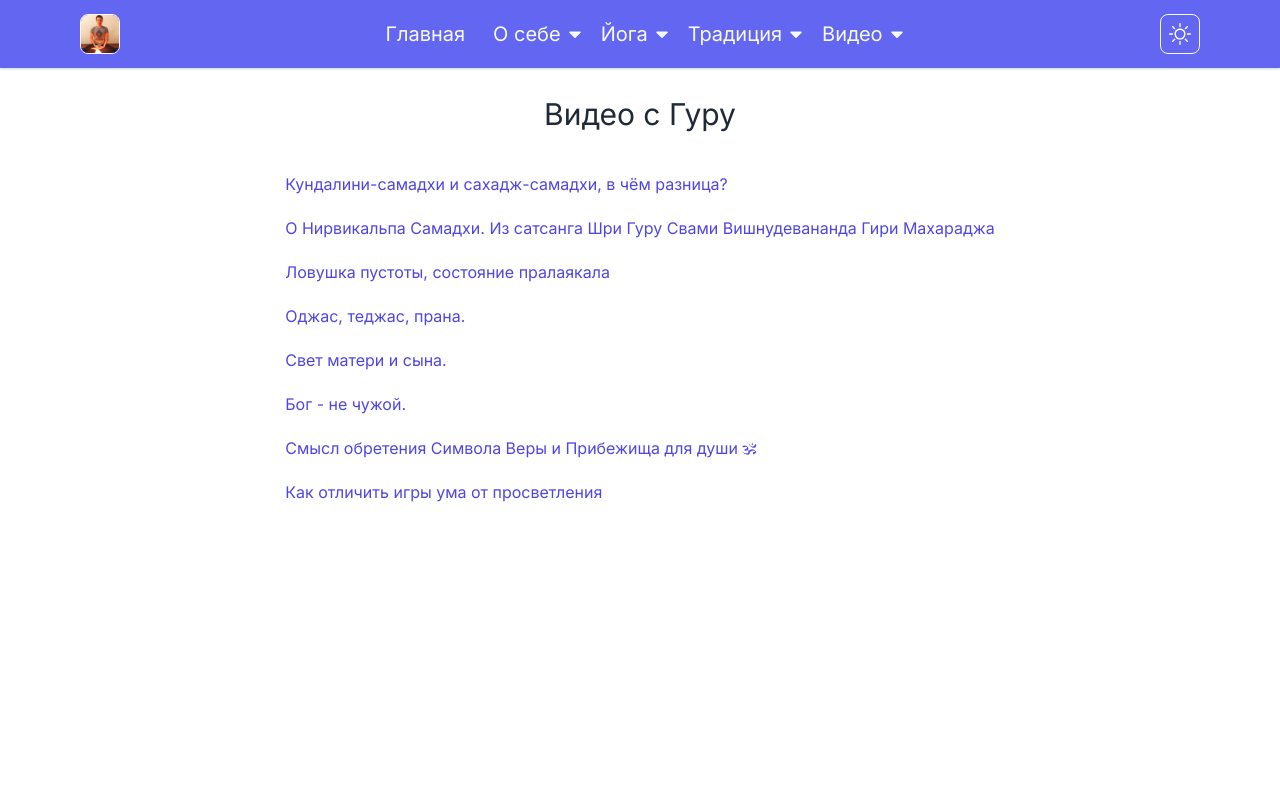
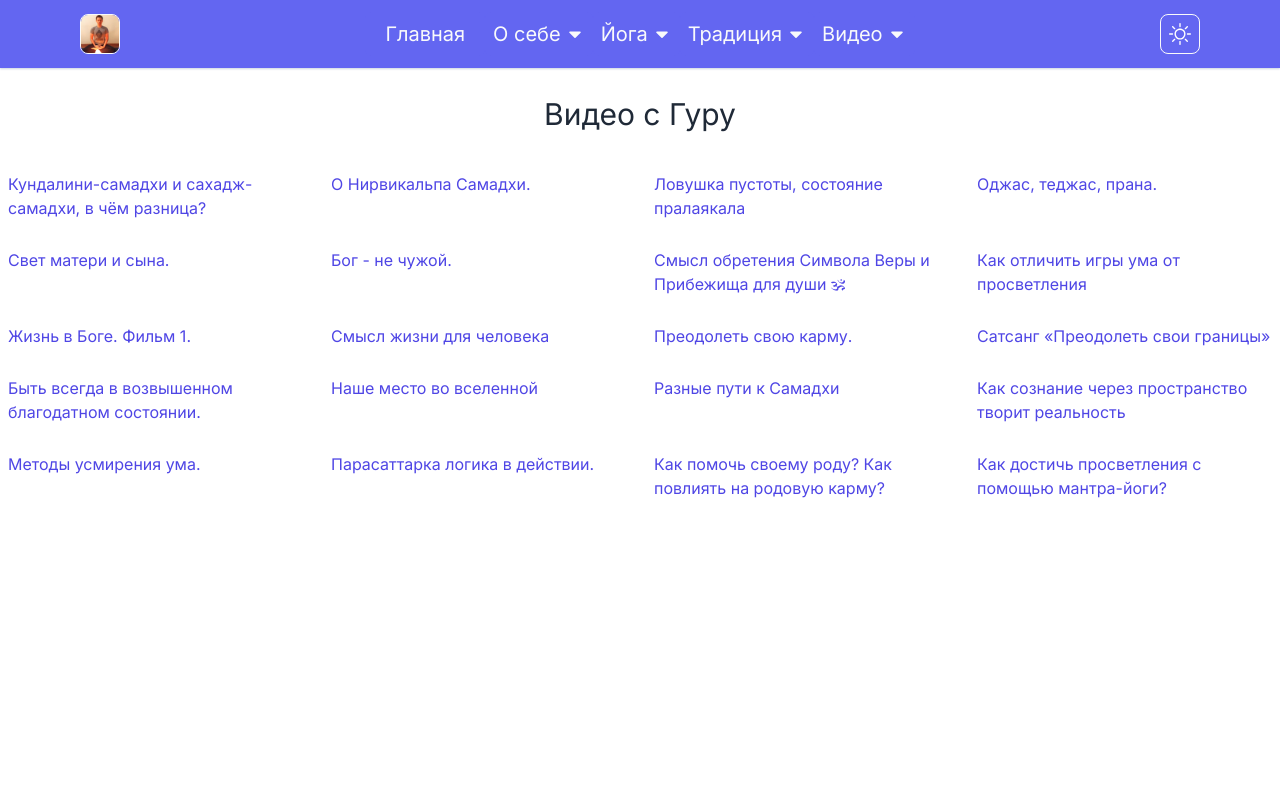
Before and after one commit to TimurTairov/tirthadeva.ru, a Next.js app: page /video/guru in a window 1280 px wide. Shown: the top 800 px of the page. Built offline with nearby package versions, Linux system fonts and the light colour scheme.

Commit message:
commit 1.35

```diff
--- a/app/video/guru/index.js
+++ b/app/video/guru/index.js
@@ -8,7 +8,7 @@ export const videoGuru = [
   },
   {
     id: 1002,
-    title: 'О Нирвикальпа Самадхи. Из сатсанга Шри Гуру Свами Вишнудевананда Гири Махараджа',
+    title: 'О Нирвикальпа Самадхи.',
     category: "",
     url: "https://vk.com/video_ext.php?oid=40782986&id=456241118&hd=2",
     sourse: "vk",
@@ -56,59 +56,87 @@ export const videoGuru = [
     sourse: "vk",
   },
   {
-    id: 100,
-    title: '',
+    id: 1009,
+    title: 'Жизнь в Боге. Фильм 1.',
     category: "",
-    url: "",
+    url: "https://vk.com/video_ext.php?oid=5850909&id=456239997&hd=2",
     sourse: "vk",
   },
   {
-    id: 100,
-    title: '',
+    id: 1010,
+    title: 'Смысл жизни для человека',
     category: "",
-    url: "",
+    url: "https://vk.com/video_ext.php?oid=40782986&id=456241357&hd=2",
     sourse: "vk",
   },
   {
-    id: 100,
-    title: '',
+    id: 1011,
+    title: 'Преодолеть свою карму.',
     category: "",
-    url: "",
+    url: "https://vk.com/video_ext.php?oid=40782986&id=456241115&hd=2",
     sourse: "vk",
   },
   {
-    id: 100,
-    title: '',
+    id: 1012,
+    title: 'Сатсанг «Преодолеть свои границы»',
     category: "",
-    url: "",
+    url: "https://vk.com/video_ext.php?oid=40782986&id=456241087&hd=2",
     sourse: "vk",
   },
   {
-    id: 100,
-    title: '',
+    id: 1013,
+    title: 'Быть всегда в возвышенном благодатном состоянии.',
     category: "",
-    url: "",
+    url: "https://vk.com/video_ext.php?oid=40782986&id=456241310&hd=2",
     sourse: "vk",
   },
   {
-    id: 100,
-    title: '',
+    id: 1014,
+    title: 'Наше место во вселенной',
     category: "",
-    url: "",
+    url: "https://vk.com/video_ext.php?oid=40782986&id=456240898&hd=2",
     sourse: "vk",
   },
   {
-    id: 100,
-    title: '',
+    id: 1015,
+    title: 'Разные пути к Самадхи',
     category: "",
-    url: "",
+    url: "https://vk.com/video_ext.php?oid=40782986&id=456240952&hd=2",
     sourse: "vk",
   },
   {
-    id: 100,
-    title: '',
+    id: 1016,
+    title: 'Как сознание через пространство творит реальность',
     category: "",
-    url: "",
+    url: "https://vk.com/video_ext.php?oid=40782986&id=456240978&hd=2",
+    sourse: "vk",
+  },
+  {
+    id: 1017,
+    title: 'Методы усмирения ума.',
+    category: "",
+    url: "https://vk.com/video_ext.php?oid=40782986&id=456241121&hd=2",
+    sourse: "vk",
+  },
+  {
+    id: 1018,
+    title: 'Парасаттарка логика в действии.',
+    category: "",
+    url: "https://vk.com/video_ext.php?oid=40782986&id=456241178&hd=2",
+    sourse: "vk",
+  },
+  {
+    id: 1019,
+    title: 'Как помочь своему роду? Как повлиять на родовую карму?',
+    category: "",
+    url: "https://vk.com/video_ext.php?oid=40782986&id=456241288&hd=2",
+    sourse: "vk",
+  },
+  {
+    id: 1020,
+    title: 'Как достичь просветления с помощью мантра-йоги?',
+    category: "",
+    url: "https://vk.com/video_ext.php?oid=40782986&id=456241373&hd=2",
     sourse: "vk",
   },
 ]
--- a/app/video/guru/page.tsx
+++ b/app/video/guru/page.tsx
@@ -7,10 +7,10 @@ const page = () => {
       <h1 className='main-title'>Видео с Гуру</h1>
 
       <div className='w-full flex justify-center'>
-        <ul className='grid grid-cols-1 gap-3 lg:gap-5'>
+        <ul className='grid grid-cols-1 lg:grid-cols-4 gap-3 md:gap-5 lg:gap-7'>
           {videoGuru.map((item, index) => (
             <li key={item.id} className='w-full  flex flex-col'>
-              <Link href={`/video/guru/${item.id}`} className='text-sm lg:text-base'>
+              <Link href={`/video/guru/${item.id}`} className='text-sm lg:text-base dark:text-gray-300'>
                 {item.title}
               </Link>
             </li>
--- a/app/video/myvideo/page.tsx
+++ b/app/video/myvideo/page.tsx
@@ -13,7 +13,7 @@ const page = () => {
               <Link href={`/video/myvideo/${item.id}`} className='text-sm'>
                 <Image src={item.img} width={384} height={216} alt={item.title} className='w-full h-auto rounded-md' />
               </Link>
-              <Link href={`/video/myvideo/${item.id}`} className='text-xs lg:text-sm h-10 mt-2'>
+              <Link href={`/video/myvideo/${item.id}`} className='text-xs lg:text-sm h-10 mt-2 dark:text-gray-300'>
                 {item.title}
               </Link>
             </li>
--- a/app/video/sanyasi/page.tsx
+++ b/app/video/sanyasi/page.tsx
@@ -8,9 +8,9 @@ const page = () => {
 
       <div className='w-full flex justify-center'>
         <ul className='grid grid-cols-1 gap-3 lg:gap-5'>
-          {videoSanyasi.map((item, index) => (
-            <li key={item.id} className='w-full  flex flex-col'>
-              <Link href={`/video/guru/${item.id}`} className='text-sm lg:text-base'>
+          {videoSanyasi.map((item) => (
+            <li key={item.id} className='w-full flex flex-col'>
+              <Link href={`/video/guru/${item.id}`} className='text-sm lg:text-base dark:text-gray-300'>
                 {item.title}
               </Link>
             </li>
```
